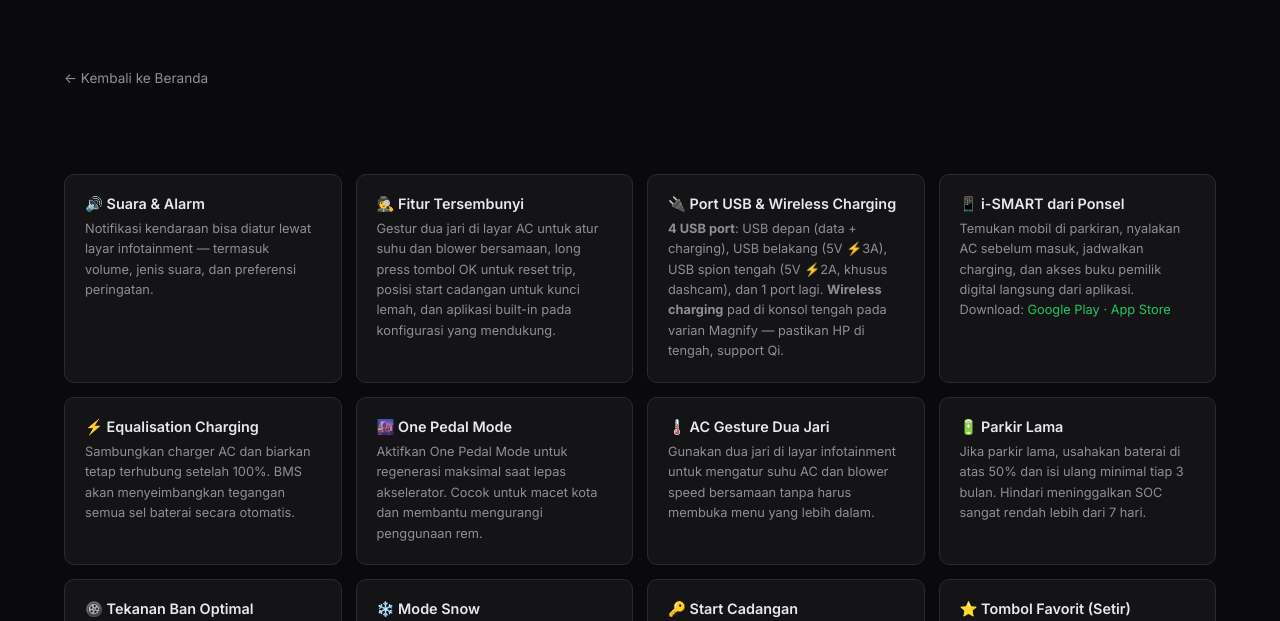
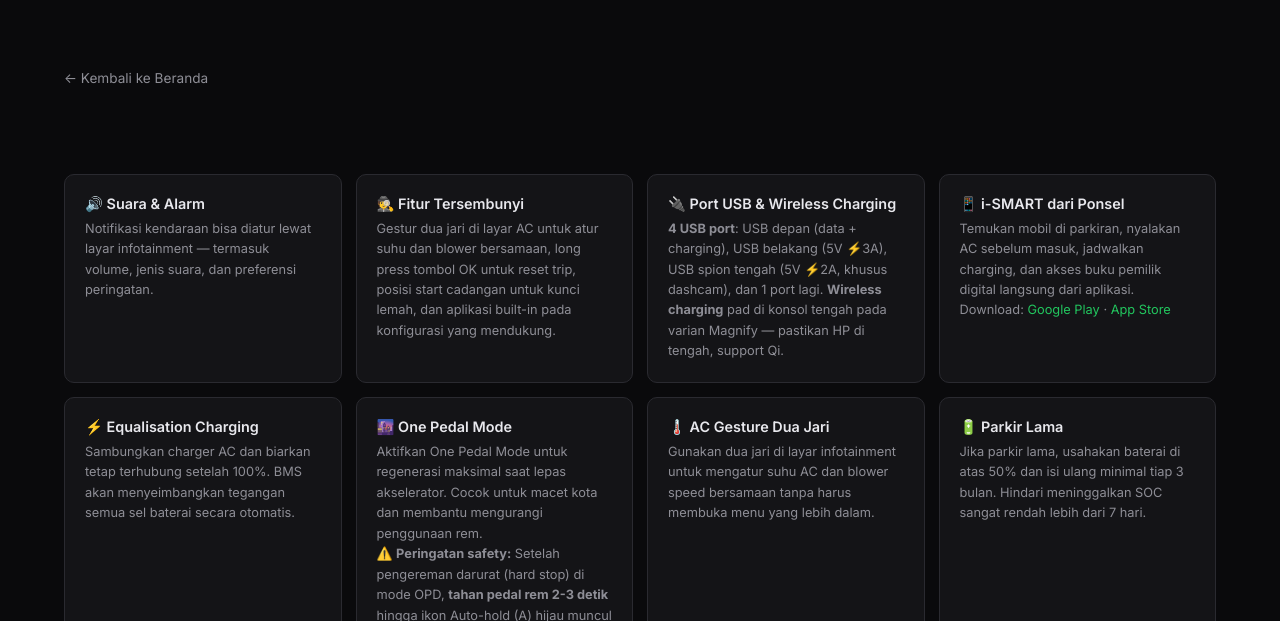
Before and after one commit to devilpenakut/mgs5ev-manual, a plain HTML site: page tips.html in a window 1280 px wide. Shown: the part 298-919 px from the top of the page. Drawn offline with Linux system fonts and the light colour scheme.

Commit message:
feat: tambah peringatan safety OPD bug di tips One Pedal Mode

```diff
--- a/tips.html
+++ b/tips.html
@@ -62,7 +62,7 @@
       <div class="tip-card"><h3>🔌 Port USB &amp; Wireless Charging</h3><p><strong>4 USB port</strong>: USB depan (data + charging), USB belakang (5V ⚡3A), USB spion tengah (5V ⚡2A, khusus dashcam), dan 1 port lagi. <strong>Wireless charging</strong> pad di konsol tengah pada varian Magnify — pastikan HP di tengah, support Qi.</p></div>
       <div class="tip-card"><h3>📱 i-SMART dari Ponsel</h3><p>Temukan mobil di parkiran, nyalakan AC sebelum masuk, jadwalkan charging, dan akses buku pemilik digital langsung dari aplikasi. Download: <a href="https://play.google.com/store/apps/details?id=com.saicmotor.iov.indonesian" target="_blank" rel="noopener">Google Play</a> · <a href="https://apps.apple.com/id/app/mg-i-smart/id1560301186" target="_blank" rel="noopener">App Store</a></p></div>
       <div class="tip-card"><h3>⚡ Equalisation Charging</h3><p>Sambungkan charger AC dan biarkan tetap terhubung setelah 100%. BMS akan menyeimbangkan tegangan semua sel baterai secara otomatis.</p></div>
-      <div class="tip-card"><h3>🌆 One Pedal Mode</h3><p>Aktifkan One Pedal Mode untuk regenerasi maksimal saat lepas akselerator. Cocok untuk macet kota dan membantu mengurangi penggunaan rem.</p></div>
+      <div class="tip-card"><h3>🌆 One Pedal Mode</h3><p>Aktifkan One Pedal Mode untuk regenerasi maksimal saat lepas akselerator. Cocok untuk macet kota dan membantu mengurangi penggunaan rem.</p><p>⚠️ <strong>Peringatan safety:</strong> Setelah pengereman darurat (hard stop) di mode OPD, <strong>tahan pedal rem 2-3 detik</strong> hingga ikon Auto-hold (A) hijau muncul di dashboard sebelum melepas. Jika dilepas terlalu cepat, mobil bisa mundur bertenaga 6-10 meter — ini bug software yang sudah dikonfirmasi pemilik global. Lihat halaman <a href="masalah.html">Masalah & Isu</a> untuk detail.</p></div>
       <div class="tip-card"><h3>🌡️ AC Gesture Dua Jari</h3><p>Gunakan dua jari di layar infotainment untuk mengatur suhu AC dan blower speed bersamaan tanpa harus membuka menu yang lebih dalam.</p></div>
       <div class="tip-card"><h3>🔋 Parkir Lama</h3><p>Jika parkir lama, usahakan baterai di atas 50% dan isi ulang minimal tiap 3 bulan. Hindari meninggalkan SOC sangat rendah lebih dari 7 hari.</p></div>
       <div class="tip-card"><h3>🛞 Tekanan Ban Optimal</h3><p>Jaga tekanan ban 2,5 bar (37 psi) untuk semua roda. Ban kurang angin akan memukul efisiensi dan mempercepat keausan tidak merata.</p></div>
```
